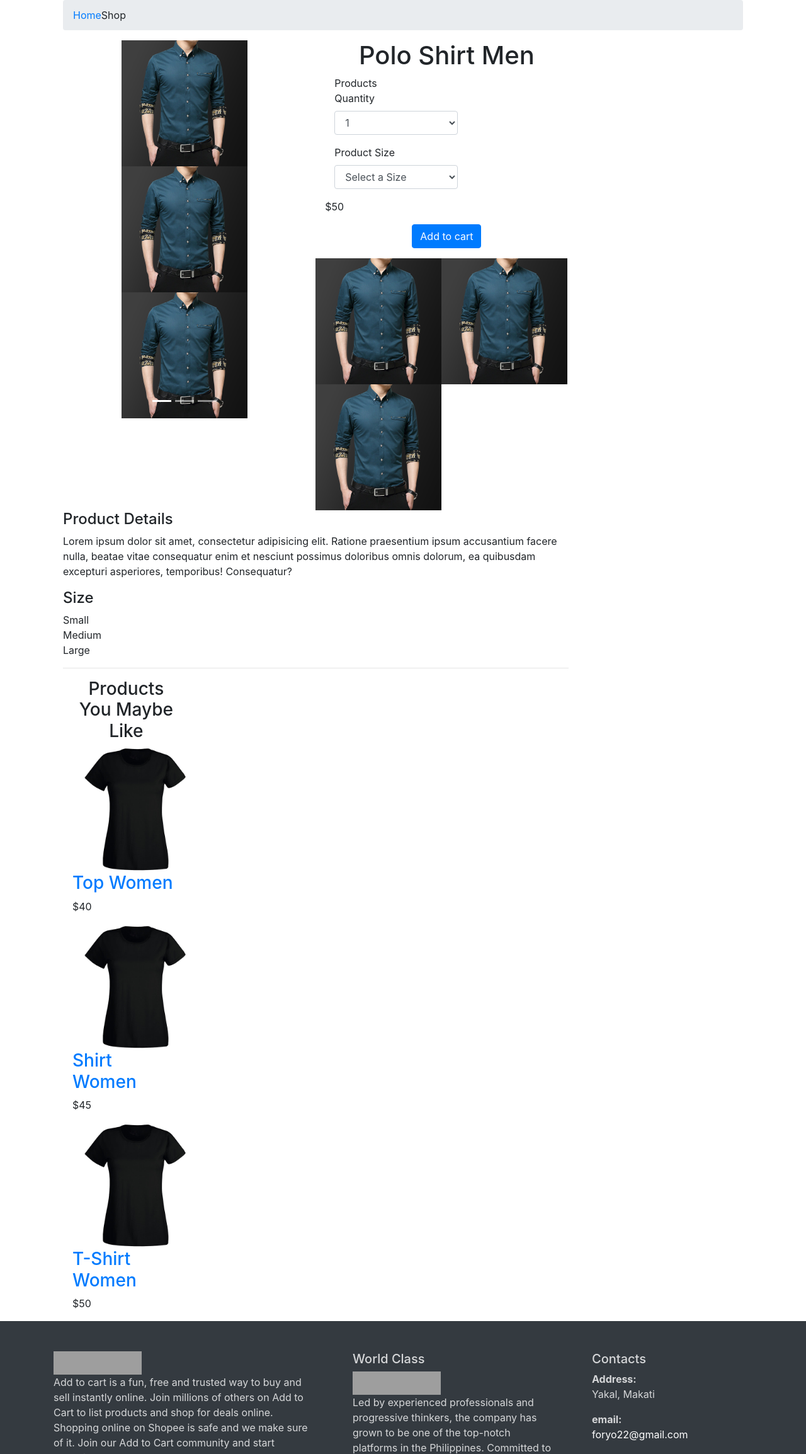
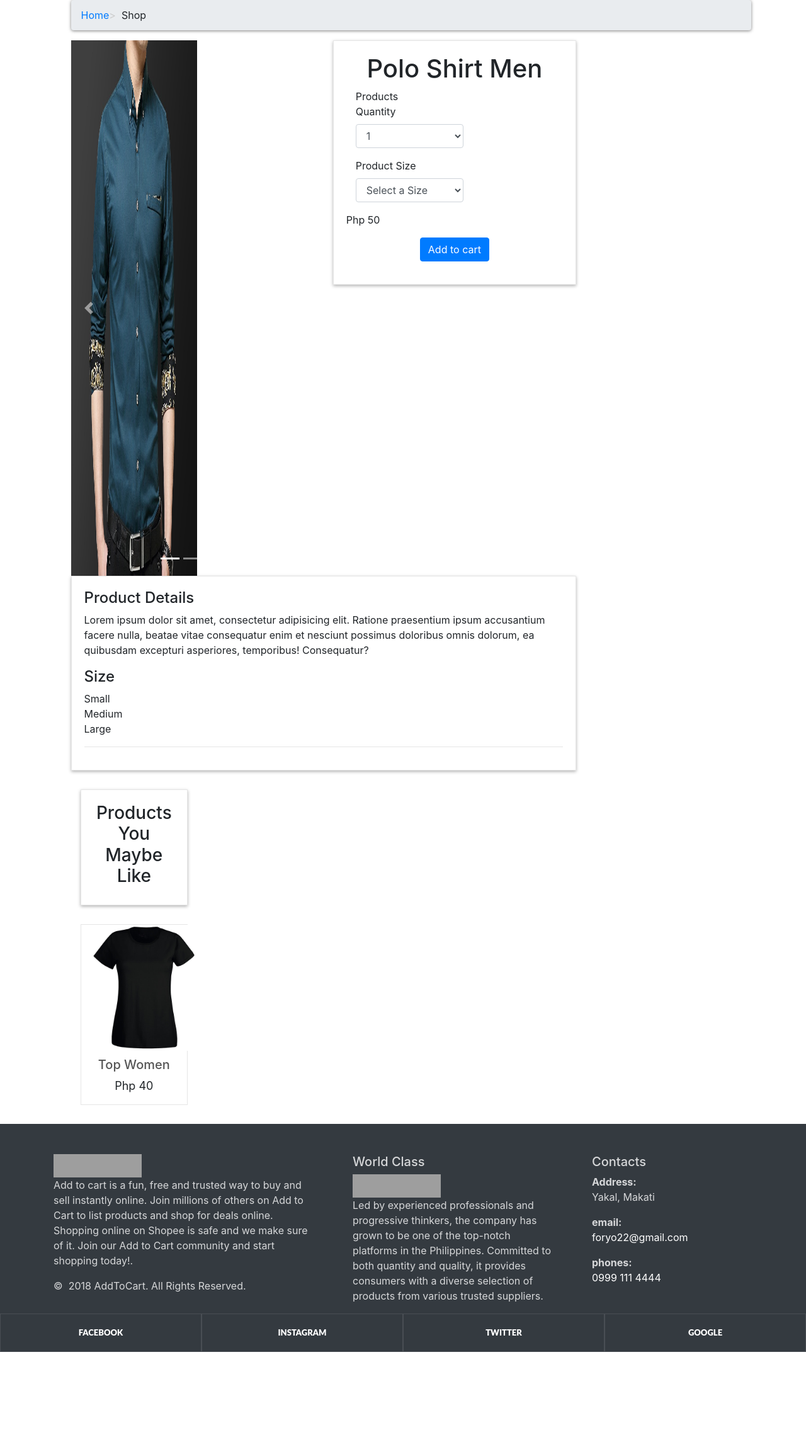
Before and after one commit to vergarapog/advaweb-finals, a PHP site: page /details.php in a window 1280 px wide. Shown: the part 85-2393 px from the top of the page at 63% size. After the commit the page ends 2231 px from the top, so only its background shows below. Run offline with PHP 8.4, Linux system fonts and the light colour scheme; some libraries are stand-ins or nearby versions; grey boxes are pictures that could not be loaded.

Commit message:
details php fixing 80%

```diff
--- a/details.php
+++ b/details.php
@@ -7,7 +7,7 @@
 
     <link rel="stylesheet" href="css/signup.css">
     <link rel="stylesheet" href="css/footer.css">
-    <!-- <link rel="stylesheet" href="styles/style.css"> -->
+    <link rel="stylesheet" href="css/style.css">
 
     <?php
       require "view-comp/header.php";
@@ -49,38 +49,51 @@
            <div class="col-md-9"><!-- col-md-9 Begin -->
                <div id="productMain" class="row"><!-- row Begin -->
                    <div class="col-sm-6"><!-- col-sm-6 Begin -->
+
                        <div id="mainImage"><!-- #mainImage Begin -->
-                           <div id="myCarousel" class="carousel slide" data-ride="carousel"><!-- carousel slide Begin -->
-                               <ol class="carousel-indicators"><!-- carousel-indicators Begin -->
-                                   <li data-target="#myCarousel" data-slide-to="0" class="active" ></li>
-                                   <li data-target="#myCarousel" data-slide-to="1"></li>
-                                   <li data-target="#myCarousel" data-slide-to="2"></li>
-                               </ol><!-- carousel-indicators Finish -->
+                         <div id="carouselSample" class="carousel slide" data-interval="4000" data-ride="carousel" >
+                           <ol class="carousel-indicators"><!-- carousel-indicators Begin -->
+                               <li data-target="#carouselSample" data-slide-to="0" class="active" ></li>
+                               <li data-target="#carouselSample" data-slide-to="1"></li>
+                               <li data-target="#carouselSample" data-slide-to="2"></li>
+                           </ol><!-- carousel-indicators Finish -->
 
-                               <div class="carousel-inner">
-                                   <div class="item active">
-                                       <center><img src="images/menshirt.jpg" class="img-responsive" alt="menshirt" width="200" length="200"></center>
-                                   </div>
-                                   <div class="item">
-                                       <center><img src="images/menshirt.jpg" class="img-responsive" alt="menshirt" width="200" length="200"></center>
-                                   </div>
-                                   <div class="item">
-                                       <center><img src="images/menshirt.jpg" class="img-responsive" alt="menshirt" width="200" length="200"></center>
-                                   </div>
-                               </div>
+                               <div class="carousel-inner"  >
 
-                               <a href="#myCarousel" class="left carousel-control" data-slide="prev"><!-- left carousel-control Begin -->
-                                   <span class="glyphicon glyphicon-chevron-left"></span>
-                                   <span class="sr-only">Previous</span>
-                               </a><!-- left carousel-control Finish -->
+                                    <div class="carousel-item active">
+                                        <img src="images/menshirt.jpg" class="img-responsive" alt="menshirt" width="200" length="200">
+                                        <div class="carousel-caption">
+                                          <h2></h2>
+                                        </div>
+                                    </div>
 
-                               <a href="#myCarousel" class="right carousel-control" data-slide="next"><!-- right carousel-control Begin -->
-                                   <span class="glyphicon glyphicon-chevron-right"></span>
-                                   <span class="sr-only">Previous</span>
-                               </a><!-- right carousel-control Finish -->
+                                    <div class="carousel-item">
+                                        <img src="images/menshirt.jpg" class="img-responsive" alt="menshirt" width="200" length="200">
+                                        <div class="carousel-caption">
+                                          <!-- <h2><button  type="submit" class="btn btn-primary " name="login-submit">Login</button></h2> -->
+                                        </div>
+                                    </div>
 
-                           </div><!-- carousel slide Finish -->
+                                    <div class="carousel-item">
+                                        <img src="images/menshirt.jpg" class="img-responsive" alt="menshirt" width="200" length="200">
+                                        <div class="carousel-caption">
+                                          <h2></h2>
+                                        </div>
+                                    </div>
+
+                                    <a href="#carouselSample" data-slide="prev" class="carousel-control-prev">
+                                      <span class="carousel-control-prev-icon"></span>
+                                    </a>
+
+                                    <a href="#carouselSample" data-slide="next" class="carousel-control-next">
+                                      <span class="carousel-control-next-icon"></span>
+                                    </a>
+
+                                </div>
+
+                        </div>
                        </div><!-- mainImage Finish -->
+
                    </div><!-- col-sm-6 Finish -->
 
                    <div class="col-sm-6"><!-- col-sm-6 Begin -->
@@ -121,7 +134,7 @@
                                    </div><!-- col-md-7 Finish -->
                                </div><!-- form-group Finish -->
 
-                               <p class="price">$50</p>
+                               <p class="price">Php 50</p>
 
                                <p class="text-center buttons"><button class="btn btn-primary i fa fa-shopping-cart"> Add to cart</button></p>
 
@@ -129,27 +142,6 @@
 
                        </div><!-- box Finish -->
 
-                       <div class="row" id="thumbs"><!-- row Begin -->
-
-                           <div class="col-xs-4"><!-- col-xs-4 Begin -->
-                               <a href="#" class="thumb"><!-- thumb Begin -->
-                                   <img src="images/menshirt.jpg" alt="menshirt.jpg" class="img-responsive" width="200" length="200">
-                               </a><!-- thumb Finish -->
-                           </div><!-- col-xs-4 Finish -->
-
-                           <div class="col-xs-4"><!-- col-xs-4 Begin -->
-                               <a href="#" class="thumb"><!-- thumb Begin -->
-                                   <img src="images/menshirt.jpg" alt="menshirt.jpg" class="img-responsive" width="200" length="200">
-                               </a><!-- thumb Finish -->
-                           </div><!-- col-xs-4 Finish -->
-
-                           <div class="col-xs-4"><!-- col-xs-4 Begin -->
-                               <a href="#" class="thumb"><!-- thumb Begin -->
-                                   <img src="images/menshirt.jpg" alt="menshirt.jpg" class="img-responsive" width="200" length="200">
-                               </a><!-- thumb Finish -->
-                           </div><!-- col-xs-4 Finish -->
-
-                       </div><!-- row Finish -->
 
                    </div><!-- col-sm-6 Finish -->
 
@@ -194,44 +186,14 @@
                             <div class="text"><!-- text Begin -->
                                 <h3><a href="details.php">Top Women</a></h3>
 
-                                <p class="price">$40</p>
+                                <p class="price">Php 40</p>
 
                             </div><!-- text Finish -->
 
                         </div><!-- product same-height Finish -->
                    </div><!-- col-md-3 col-sm-6 center-responsive Finish -->
 
-                   <div class="col-md-3 col-sm-6 center-responsive"><!-- col-md-3 col-sm-6 center-responsive Begin -->
-                       <div class="product same-height"><!-- product same-height Begin -->
-                           <a href="details.php">
-                               <img class="img-responsive" src="images/tempshirt.jpg" alt="Product 6" width="200" length="200">
-                            </a>
 
-                            <div class="text"><!-- text Begin -->
-                                <h3><a href="details.php">Shirt Women</a></h3>
-
-                                <p class="price">$45</p>
-
-                            </div><!-- text Finish -->
-
-                        </div><!-- product same-height Finish -->
-                   </div><!-- col-md-3 col-sm-6 center-responsive Finish -->
-
-                   <div class="col-md-3 col-sm-6 center-responsive"><!-- col-md-3 col-sm-6 center-responsive Begin -->
-                       <div class="product same-height"><!-- product same-height Begin -->
-                           <a href="details.php">
-                               <img class="img-responsive" src="images/tempshirt.jpg" alt="Product 6" width="200" length="200">
-                            </a>
-
-                            <div class="text"><!-- text Begin -->
-                                <h3><a href="details.php">T-Shirt Women</a></h3>
-
-                                <p class="price">$50</p>
-
-                            </div><!-- text Finish -->
-
-                        </div><!-- product same-height Finish -->
-                   </div><!-- col-md-3 col-sm-6 center-responsive Finish -->
 
                </div><!-- #row same-heigh-row Finish -->
 
```
